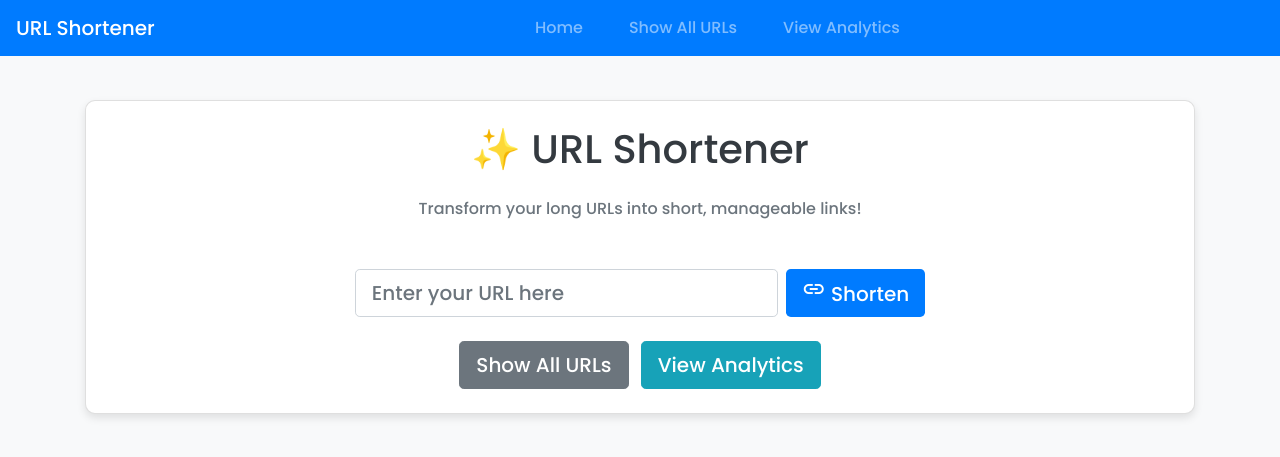
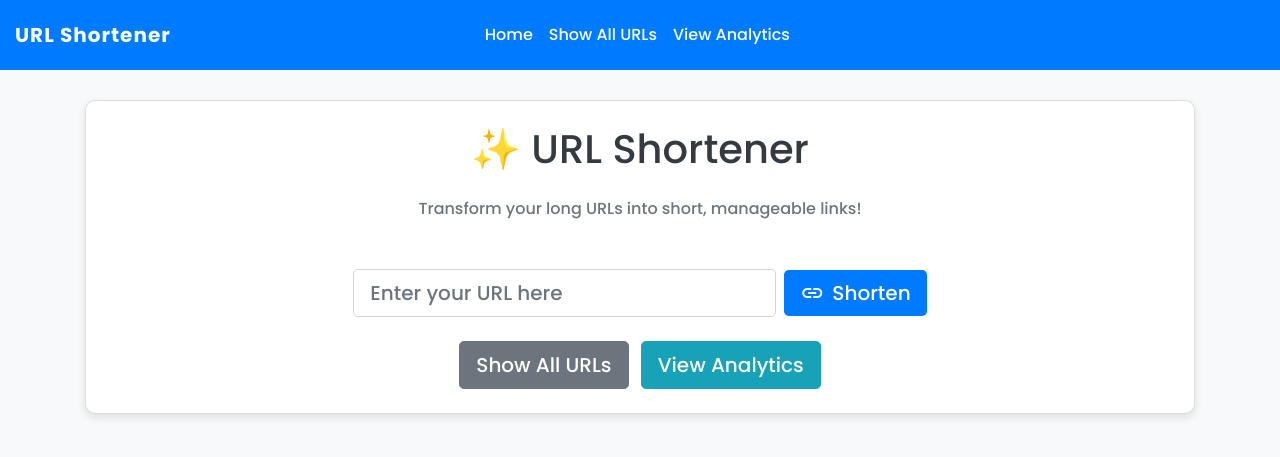
Before and after one commit to GabrielAruanda/Tca_webglobal, a Flask app: page / in a window 1280 px wide. Shown: the top 457 px of the page. Run offline with Flask 3, Linux system fonts and the light colour scheme; some libraries are stand-ins or nearby versions.

Commit message:
Atualização de css

```diff
--- a/templates/charts.html
+++ b/templates/charts.html
@@ -29,7 +29,10 @@
             font-weight: 700;
             letter-spacing: 1px;
         }
-
+        .navbar-nav{
+            flex-direction: row;
+            margin-left: 290px;
+        }
         .navbar-nav .nav-item .nav-link {
             color: #ffffff !important;
             font-weight: 500;
--- a/templates/index.html
+++ b/templates/index.html
@@ -23,21 +23,25 @@
         }
         .navbar {
             background-color: #007bff;
+            padding: 15px;
         }
-        .navbar a {
-            color: #ffffff;
+
+        .navbar-brand {
+            font-weight: 700;
+            letter-spacing: 1px;
         }
-        .navbar a:hover {
-            color: #ffcc00;
+        .navbar-nav{
+            flex-direction: row;
+            margin-left: 290px;
         }
-        .navbar-nav {
-            flex-direction: row;
-            margin-left: auto;
-            margin-right: auto;
+        .navbar-nav .nav-item .nav-link {
+            color: #ffffff !important;
+            font-weight: 500;
+            transition: color 0.3s ease;
         }
-        .navbar-nav .nav-item {
-            margin-left: 15px;
-            margin-right: 15px;
+
+        .navbar-nav .nav-item .nav-link:hover {
+            color: #ffcc00 !important;
         }
         .content {
             margin-top: 80px; /* Height of the navbar */
@@ -70,7 +74,7 @@
             <span class="navbar-toggler-icon"></span>
         </button>
         <div class="collapse navbar-collapse" id="navbarNav">
-            <ul class="navbar-nav mx-auto">
+            <ul class="navbar-nav">
                 <li class="nav-item">
                     <a class="nav-link" href="{{ url_for('index') }}">Home</a>
                 </li>
@@ -95,7 +99,10 @@
                     <div class="col-md-10">
                         <form id="url-form" method="POST" action="/" class="form-inline justify-content-center">
                             <input type="url" name="original_url" class="form-control form-control-lg mr-2 mb-2 mb-md-0" placeholder="Enter your URL here" required>
-                            <button class="btn btn-primary btn-lg" type="submit"><span class="material-icons">link</span> Shorten</button>
+                            <button class="btn btn-primary btn-lg d-flex align-items-center" type="submit">
+                                <span class="material-icons mr-2">link</span>
+                                Shorten
+                            </button>
                         </form>
                     </div>
                 </div>
```
Also changed, not shown: templates/urls.html (+17 -6 lines), app.py (line endings or trailing spaces).
